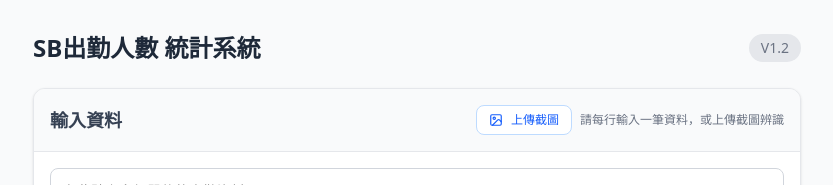
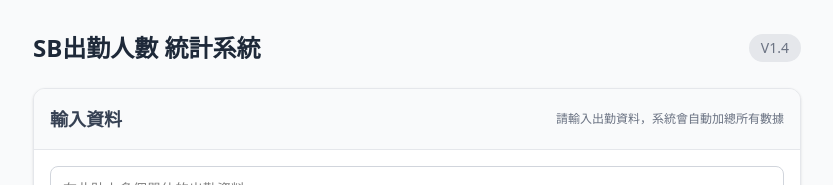
Before and after one commit to ChiuChuiJen/SBPD, a React (Vite) app: page / in a window 1280 px wide. Shown: the top 185 px of the page, without its empty margins (223-1056 px from the left). Built offline with nearby package versions, Linux system fonts and the light colour scheme.

Commit message:
Add files via upload

```diff
--- a/src/App.tsx
+++ b/src/App.tsx
@@ -3,14 +3,11 @@
  * SPDX-License-Identifier: Apache-2.0
  */
 
-import React, { useState, useEffect, useRef } from 'react';
-import { ClipboardCopy, RefreshCw, Image as ImageIcon, Loader2 } from 'lucide-react';
-import { GoogleGenAI } from "@google/genai";
+import React, { useState, useEffect } from 'react';
+import { ClipboardCopy, RefreshCw } from 'lucide-react';
 
 export default function App() {
   const [inputText, setInputText] = useState('');
-  const [isAnalyzing, setIsAnalyzing] = useState(false);
-  const fileInputRef = useRef<HTMLInputElement>(null);
   const [result, setResult] = useState<{
     expected: number;
     actual: number;
@@ -72,46 +69,6 @@ export default function App() {
     });
   };
 
-  const handleImageUpload = async (e: React.ChangeEvent<HTMLInputElement>) => {
-    const file = e.target.files?.[0];
-    if (!file) return;
-
-    setIsAnalyzing(true);
-    try {
-      const reader = new FileReader();
-      reader.onloadend = async () => {
-        try {
-          const base64Data = (reader.result as string).split(',')[1];
-
-          const ai = new GoogleGenAI({ apiKey: process.env.GEMINI_API_KEY });
-          const response = await ai.models.generateContent({
-            model: "gemini-3-flash-preview",
-            contents: {
-              parts: [
-                { inlineData: { data: base64Data, mimeType: file.type } },
-                { text: "請辨識這張截圖中的出勤資料。請直接輸出文字內容，包含應到、實到以及各種假別（如特休、病假、加班、晚到等）的人數。不需要額外的解釋，直接輸出辨識到的文字即可。" }
-              ]
-            }
-          });
-
-          const extractedText = response.text || '';
-          setInputText(prev => prev ? prev + '\n' + extractedText : extractedText);
-        } catch (err) {
-          console.error("AI Analysis error:", err);
-          alert("圖片辨識失敗，請檢查網路或稍後再試。");
-        } finally {
-          setIsAnalyzing(false);
-          if (fileInputRef.current) fileInputRef.current.value = '';
-        }
-      };
-      reader.readAsDataURL(file);
-    } catch (error) {
-      console.error("File reading error:", error);
-      alert("檔案讀取失敗。");
-      setIsAnalyzing(false);
-    }
-  };
-
   const getHeaderInfo = () => {
     const year = currentTime.getFullYear();
     const month = String(currentTime.getMonth() + 1).padStart(2, '0');
@@ -165,31 +122,14 @@ SB: ${result.actual}/${result.expected}   ${rateNum}%`;
         {/* Header */}
         <div className="flex items-center justify-between">
           <h1 className="text-2xl font-bold text-gray-800">SB出勤人數 統計系統</h1>
-          <span className="text-sm font-medium text-gray-500 bg-gray-200 px-3 py-1 rounded-full">V1.2</span>
+          <span className="text-sm font-medium text-gray-500 bg-gray-200 px-3 py-1 rounded-full">V1.4</span>
         </div>
 
         {/* Input Section */}
         <div className="bg-white rounded-xl shadow-sm border border-gray-200 overflow-hidden">
           <div className="p-4 border-b border-gray-200 bg-gray-50 flex justify-between items-center">
             <h2 className="text-lg font-semibold text-gray-700">輸入資料</h2>
-            <div className="flex items-center gap-2">
-              <input
-                type="file"
-                accept="image/*"
-                className="hidden"
-                ref={fileInputRef}
-                onChange={handleImageUpload}
-              />
-              <button
-                onClick={() => fileInputRef.current?.click()}
-                disabled={isAnalyzing}
-                className="flex items-center gap-2 text-xs bg-white hover:bg-gray-100 text-blue-600 border border-blue-200 px-3 py-1.5 rounded-lg font-medium transition-colors disabled:opacity-50"
-              >
-                {isAnalyzing ? <Loader2 size={14} className="animate-spin" /> : <ImageIcon size={14} />}
-                {isAnalyzing ? '辨識中...' : '上傳截圖'}
-              </button>
-              <span className="text-xs text-gray-500">請每行輸入一筆資料，或上傳截圖辨識</span>
-            </div>
+            <span className="text-xs text-gray-500">請輸入出勤資料，系統會自動加總所有數據</span>
           </div>
           <div className="p-4">
             <textarea
```
Also changed, not shown: package.json (+7 -6 lines), 1 other file (tests, documents, lock files or other folders).
